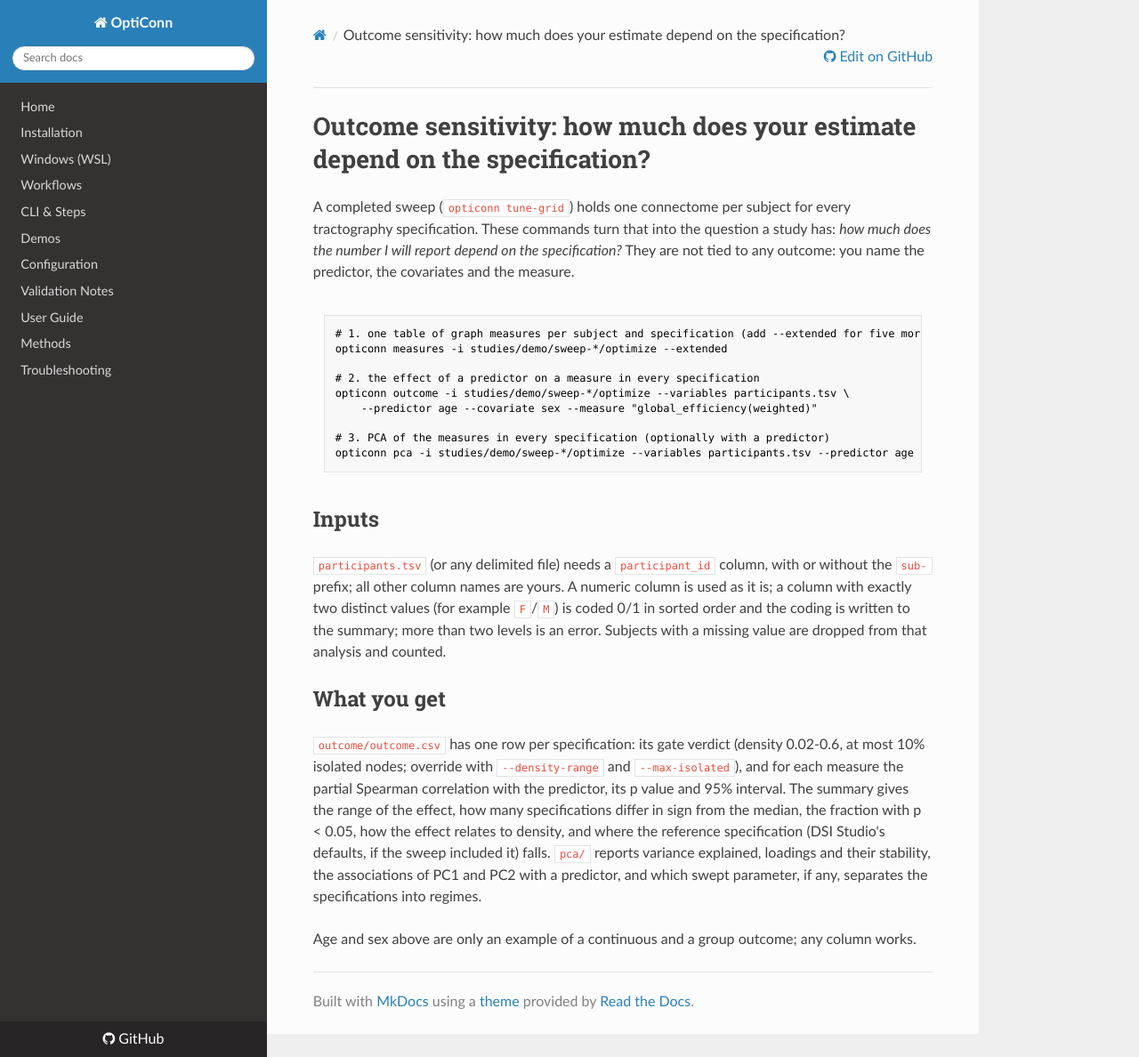
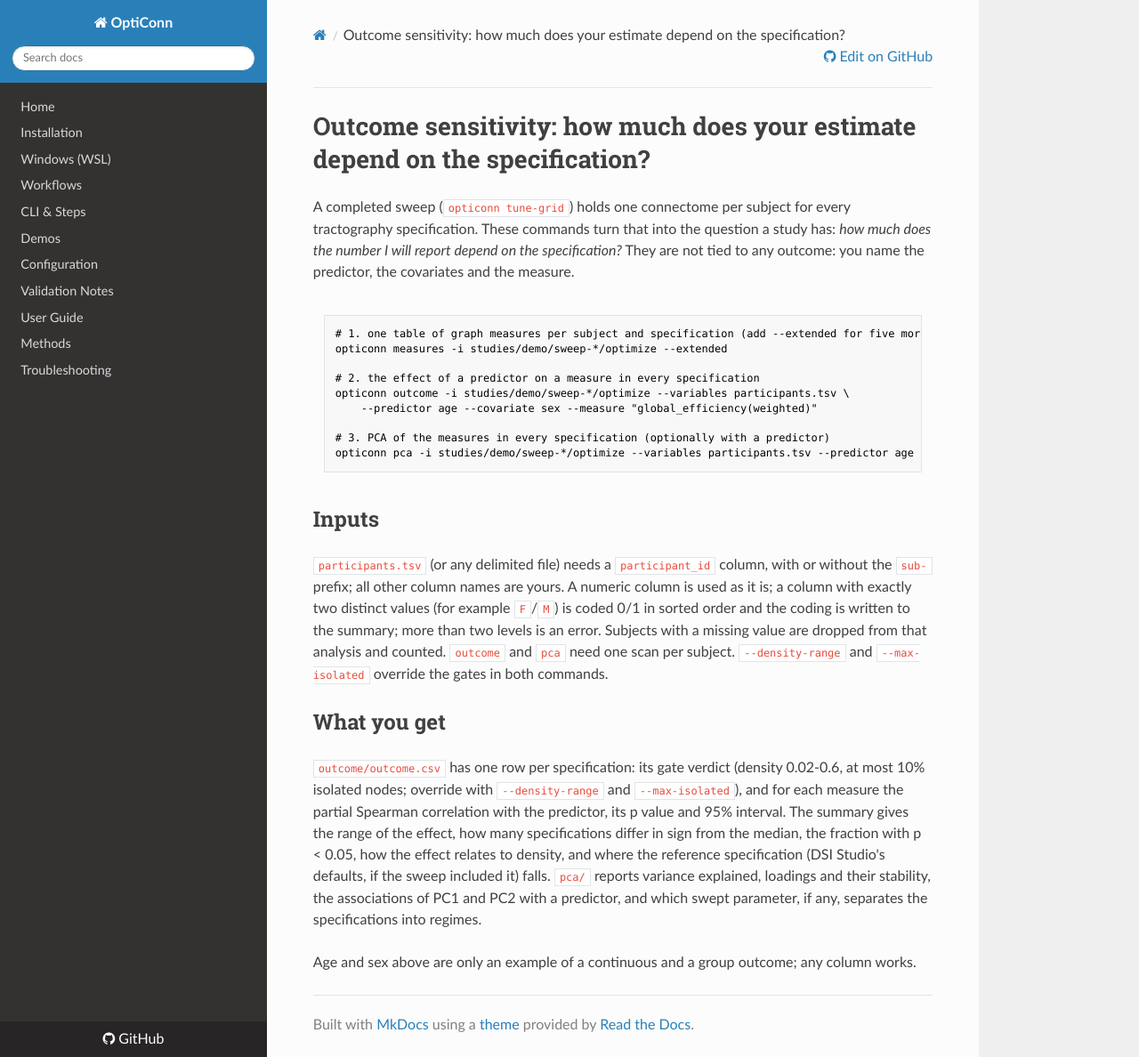
Before and after one commit to MRI-Lab-Graz/opticonn, an MkDocs documentation site: the page built from docs/outcome_sensitivity.md, in a window 1280 px wide and 1188 px high. Shown: the whole window at 89% size. Built offline with MkDocs 1.6.1, drawn with Linux system fonts in a browser that asks for light colours; nearby versions of some CDN libraries.

Commit message:
docs: one scan per subject, gate overrides for pca; fix fixture docstring
Co-Authored-By: Claude Sonnet 5.5 <noreply@anthropic.com>

```diff
--- a/docs/outcome_sensitivity.md
+++ b/docs/outcome_sensitivity.md
@@ -23,7 +23,8 @@ opticonn pca -i studies/demo/sweep-*/optimize --variables participants.tsv --pre
 `sub-` prefix; all other column names are yours. A numeric column is used as it is; a column with
 exactly two distinct values (for example `F`/`M`) is coded 0/1 in sorted order and the coding is
 written to the summary; more than two levels is an error. Subjects with a missing value are
-dropped from that analysis and counted.
+dropped from that analysis and counted. `outcome` and `pca` need one scan per subject.
+`--density-range` and `--max-isolated` override the gates in both commands.
 
 ## What you get
 
```
Also changed, not shown: 1 other file.
